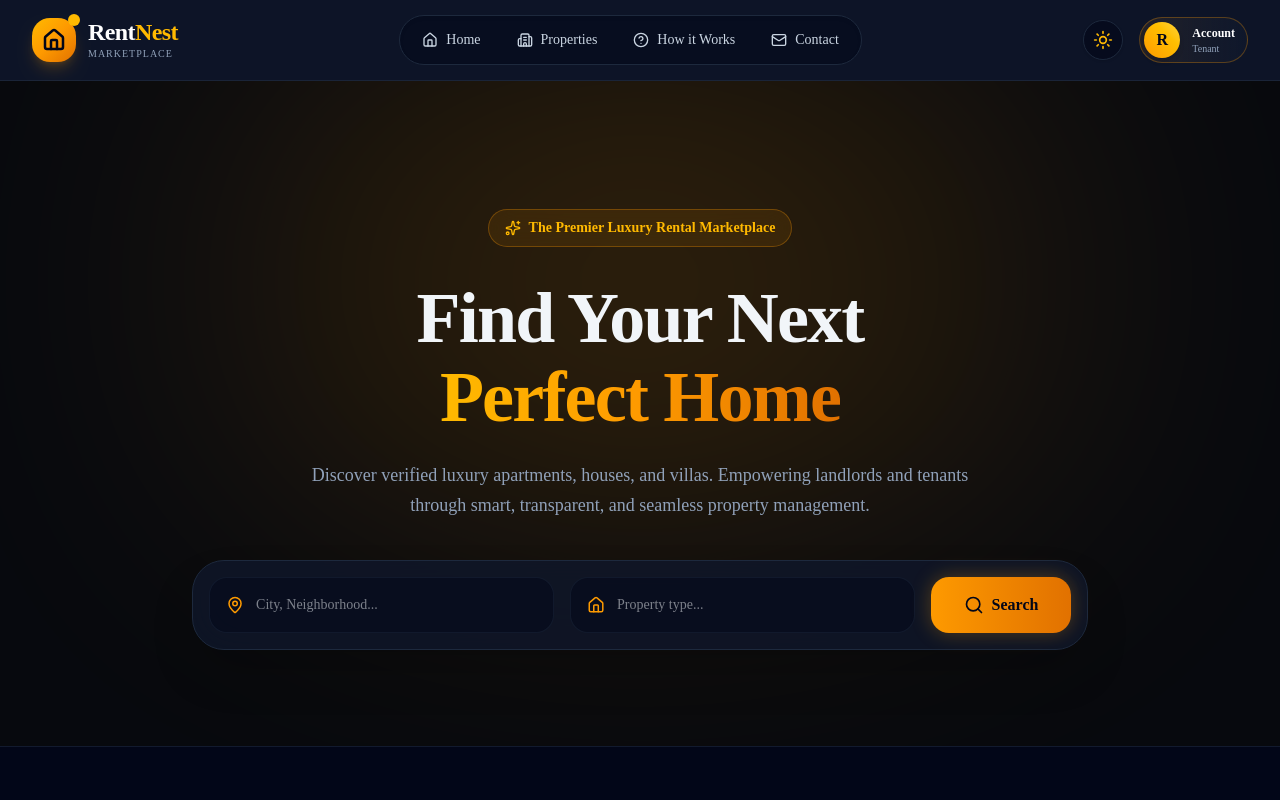
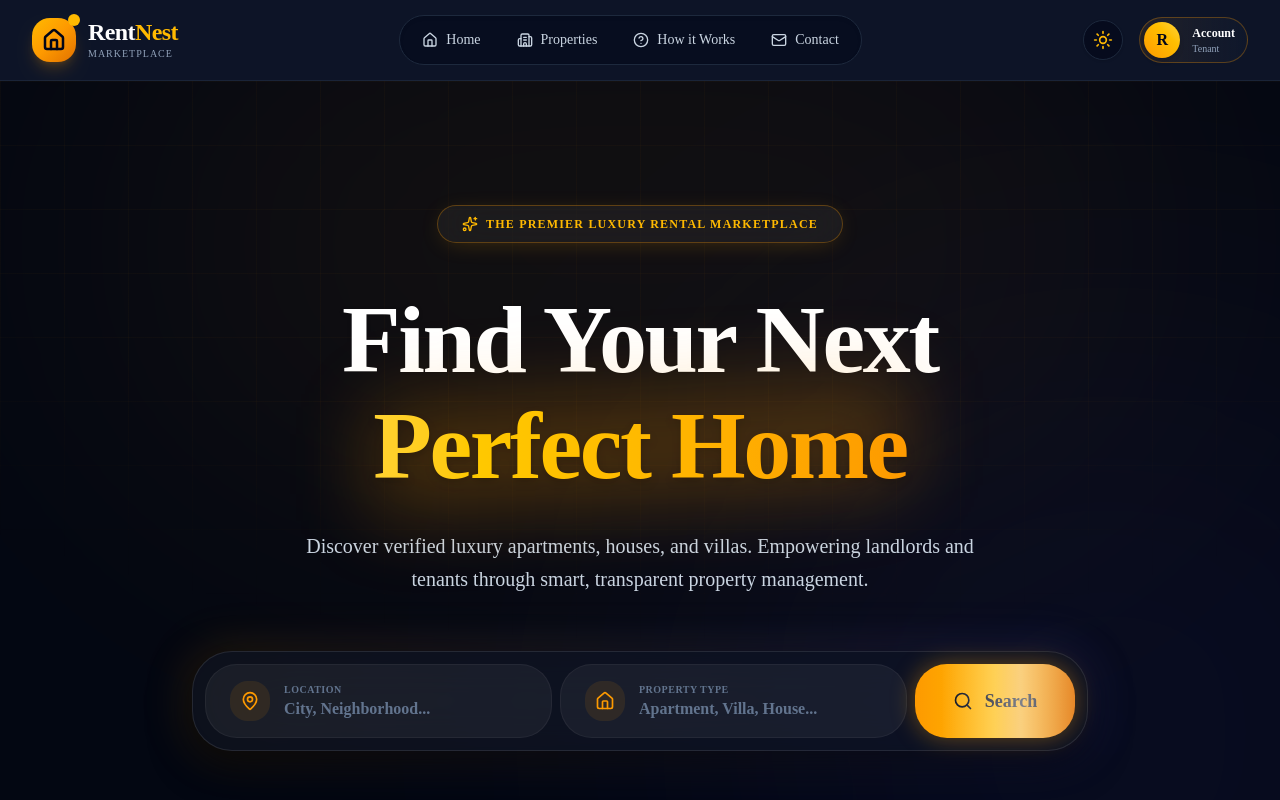
Before and after one commit to tamjid97/RentNest_Frontend, a Next.js app: page / in a window 1280 px wide. Shown: the top 800 px of the page. Built offline with nearby package versions, Linux system fonts and the light colour scheme.

Commit message:
add Perfect Home

```diff
--- a/components/home/Hero.tsx
+++ b/components/home/Hero.tsx
@@ -1,48 +1,155 @@
 'use client'
+
 import { useState } from 'react'
-import { Search, MapPin, Home as HomeIcon, Sparkles } from 'lucide-react'
+import { Search, MapPin, Home as HomeIcon, Sparkles, Star, ShieldCheck, Building } from 'lucide-react'
+import { motion } from 'framer-motion'
 
 export default function Hero() {
   const [searchQuery, setSearchQuery] = useState('')
   const [location, setLocation] = useState('')
 
+  const containerVariants = {
+    hidden: { opacity: 0 },
+    visible: {
+      opacity: 1,
+      transition: { staggerChildren: 0.15, delayChildren: 0.1 }
+    }
+  }
+
+  const itemVariants = {
+    hidden: { opacity: 0, y: 30 },
+    visible: { opacity: 1, y: 0, transition: { duration: 0.8, type: "spring", bounce: 0.3 } }
+  }
+
   return (
-    <section className="relative w-full overflow-hidden pt-24 pb-16 md:pt-32 md:pb-24">
-      <div className="absolute top-0 left-1/2 -translate-x-1/2 w-full max-w-3xl h-[400px] opacity-30 dark:opacity-20 bg-amber-500 rounded-full blur-[150px] pointer-events-none"></div>
+    <section className="relative w-full min-h-[95vh] flex flex-col justify-center overflow-hidden pt-24 pb-16 md:pt-32 md:pb-24 bg-slate-50 dark:bg-[#030712]">
 
-      <div className="relative z-10 mx-auto max-w-7xl px-4 sm:px-6 lg:px-8 flex flex-col items-center text-center">
-        <div className="inline-flex items-center gap-2 rounded-full border border-amber-500/30 bg-amber-500/10 px-4 py-2 text-sm font-semibold text-amber-600 dark:text-amber-400 mb-8 backdrop-blur-md">
-          <Sparkles className="h-4 w-4" />
-          <span>The Premier Luxury Rental Marketplace</span>
+      {/* ================= ULTRA PREMIUM BACKGROUND EFFECTS ================= */}
+      <div className="absolute inset-0 pointer-events-none overflow-hidden">
+        <div className="absolute inset-0 bg-[linear-gradient(to_right,#f59e0b08_1px,transparent_1px),linear-gradient(to_bottom,#f59e0b08_1px,transparent_1px)] bg-[size:4rem_4rem] [mask-image:radial-gradient(ellipse_80%_60%_at_50%_0%,#000_70%,transparent_110%)]"></div>
+
+        <motion.div
+          animate={{ scale: [1, 1.1, 1], opacity: [0.4, 0.6, 0.4] }}
+          transition={{ duration: 8, repeat: Infinity, ease: "easeInOut" }}
+          className="absolute top-[-10%] left-1/2 -translate-x-1/2 w-full max-w-5xl h-[500px] bg-amber-500/20 dark:bg-amber-500/15 rounded-full blur-[140px]"
+        />
+        <motion.div
+          animate={{ scale: [1, 1.3, 1], opacity: [0.2, 0.4, 0.2] }}
+          transition={{ duration: 10, repeat: Infinity, ease: "easeInOut", delay: 1 }}
+          className="absolute bottom-[-10%] right-[-10%] w-[600px] h-[600px] bg-indigo-500/10 dark:bg-indigo-500/20 rounded-full blur-[150px]"
+        />
       </div>
 
-        <h1 className="text-4xl md:text-6xl lg:text-7xl font-extrabold tracking-tight mb-6 leading-[1.1]">
+      {/* ================= MAIN CONTENT ================= */}
+      <div className="relative z-10 mx-auto w-full max-w-7xl px-4 sm:px-6 lg:px-8 flex flex-col items-center text-center">
+
+        <motion.div
+          variants={containerVariants}
+          initial="hidden"
+          animate="visible"
+          className="flex flex-col items-center w-full"
+        >
+          {/* Floating Luxury Badge */}
+          <motion.div variants={itemVariants} className="mb-10">
+            <motion.div
+              animate={{ y: [0, -6, 0] }}
+              transition={{ duration: 4, repeat: Infinity, ease: "easeInOut" }}
+              className="inline-flex items-center gap-2 rounded-full border border-amber-500/30 bg-white/60 dark:bg-white/5 px-6 py-2.5 text-sm font-semibold text-amber-600 dark:text-amber-400 backdrop-blur-xl shadow-[0_4px_24px_-8px_rgba(245,158,11,0.3)]"
+            >
+              <Sparkles className="h-4 w-4" />
+              <span className="tracking-widest uppercase text-[11px] md:text-xs">The Premier Luxury Rental Marketplace</span>
+            </motion.div>
+          </motion.div>
+
+          {/* Premium Headline */}
+          <motion.h1 variants={itemVariants} className="text-5xl md:text-7xl lg:text-8xl font-black tracking-tight mb-8 leading-[1.1] text-slate-900 dark:text-white drop-shadow-sm">
             Find Your Next <br className="hidden md:block" />
-          <span className="text-transparent bg-clip-text bg-gradient-to-r from-amber-400 via-amber-500 to-amber-600">
+            <span className="relative whitespace-nowrap inline-block mt-2 md:mt-0">
+              <span className="absolute -inset-1 block -skew-y-3 bg-amber-500/30 dark:bg-amber-500/40 blur-2xl opacity-60"></span>
+              <span className="relative text-transparent bg-clip-text bg-gradient-to-r from-amber-400 via-amber-500 to-amber-600 dark:from-amber-300 dark:via-amber-400 dark:to-amber-500 drop-shadow-lg">
                 Perfect Home
               </span>
-        </h1>
+            </span>
+          </motion.h1>
 
-        <p className="text-base md:text-lg text-slate-600 dark:text-slate-400 max-w-2xl mx-auto mb-10 leading-relaxed">
-          Discover verified luxury apartments, houses, and villas. Empowering landlords and tenants through smart, transparent, and seamless property management.
-        </p>
+          <motion.p variants={itemVariants} className="text-lg md:text-xl text-slate-600 dark:text-slate-300 max-w-2xl mx-auto mb-14 leading-relaxed font-medium">
+            Discover verified luxury apartments, houses, and villas. Empowering landlords and tenants through smart, transparent property management.
+          </motion.p>
 
-        {/* Floating Search Bar */}
-        <div className="w-full max-w-4xl bg-white/90 dark:bg-slate-900/80 p-3 md:p-4 rounded-[2rem] border border-slate-200 dark:border-slate-800 shadow-2xl backdrop-blur-xl flex flex-col md:flex-row gap-3 md:gap-4">
-          <div className="flex-1 flex items-center gap-3 px-4 py-3 rounded-2xl bg-slate-50 dark:bg-slate-950/50 border border-slate-100 dark:border-slate-800/50">
+          {/* ================= ULTRA CLEAN & PREMIUM SEARCH BAR ================= */}
+          <motion.div variants={itemVariants} className="w-full max-w-4xl relative group z-20">
+            <div className="absolute -inset-1 bg-gradient-to-r from-amber-500/30 to-indigo-500/30 rounded-[2.5rem] blur-xl opacity-50 group-hover:opacity-80 transition duration-700"></div>
+
+            <div className="relative bg-white/80 dark:bg-[#0b1120]/80 p-3 md:p-3 rounded-[2.5rem] border border-white/60 dark:border-white/10 shadow-[0_12px_40px_rgba(0,0,0,0.1)] dark:shadow-[0_12px_40px_rgba(0,0,0,0.6)] backdrop-blur-2xl flex flex-col md:flex-row gap-2">
+
+              {/* Location Input */}
+              <div className="flex-1 flex items-center gap-3.5 px-6 py-4 rounded-[2rem] bg-slate-100/70 dark:bg-white/5 border border-slate-200/60 dark:border-white/5 focus-within:ring-2 focus-within:ring-amber-500/50 focus-within:bg-white dark:focus-within:bg-white/10 transition-all">
+                <div className="p-2.5 bg-amber-500/10 rounded-2xl shrink-0">
                   <MapPin className="h-5 w-5 text-amber-500" />
-            <input type="text" placeholder="City, Neighborhood..." value={location} onChange={(e) => setLocation(e.target.value)} className="w-full bg-transparent outline-none text-sm font-medium" />
                 </div>
-          <div className="flex-1 flex items-center gap-3 px-4 py-3 rounded-2xl bg-slate-50 dark:bg-slate-950/50 border border-slate-100 dark:border-slate-800/50">
+                <div className="flex flex-col text-left w-full">
+                  <span className="text-[10px] font-bold uppercase tracking-wider text-slate-400 dark:text-slate-500">Location</span>
+                  <input
+                    type="text"
+                    placeholder="City, Neighborhood..."
+                    value={location}
+                    onChange={(e) => setLocation(e.target.value)}
+                    className="w-full bg-transparent outline-none text-sm md:text-base font-semibold text-slate-900 dark:text-slate-100 placeholder:text-slate-400 dark:placeholder:text-slate-500"
+                  />
+                </div>
+              </div>
+
+              {/* Property Type Input */}
+              <div className="flex-1 flex items-center gap-3.5 px-6 py-4 rounded-[2rem] bg-slate-100/70 dark:bg-white/5 border border-slate-200/60 dark:border-white/5 focus-within:ring-2 focus-within:ring-amber-500/50 focus-within:bg-white dark:focus-within:bg-white/10 transition-all">
+                <div className="p-2.5 bg-amber-500/10 rounded-2xl shrink-0">
                   <HomeIcon className="h-5 w-5 text-amber-500" />
-            <input type="text" placeholder="Property type..." value={searchQuery} onChange={(e) => setSearchQuery(e.target.value)} className="w-full bg-transparent outline-none text-sm font-medium" />
                 </div>
-          <button className="flex items-center justify-center gap-2 rounded-2xl bg-gradient-to-r from-amber-500 to-amber-600 px-8 py-4 text-slate-950 font-bold text-base hover:scale-105 transition-all shadow-[0_0_20px_rgba(245,158,11,0.3)] min-w-[140px]">
-            <Search className="h-5 w-5" />
+                <div className="flex flex-col text-left w-full">
+                  <span className="text-[10px] font-bold uppercase tracking-wider text-slate-400 dark:text-slate-500">Property Type</span>
+                  <input
+                    type="text"
+                    placeholder="Apartment, Villa, House..."
+                    value={searchQuery}
+                    onChange={(e) => setSearchQuery(e.target.value)}
+                    className="w-full bg-transparent outline-none text-sm md:text-base font-semibold text-slate-900 dark:text-slate-100 placeholder:text-slate-400 dark:placeholder:text-slate-500"
+                  />
+                </div>
+              </div>
+
+              {/* Search Button */}
+              <button className="relative overflow-hidden flex items-center justify-center gap-3 rounded-[2rem] bg-gradient-to-r from-amber-500 via-amber-400 to-amber-600 px-8 py-5 text-slate-950 font-extrabold text-base md:text-lg hover:scale-[1.02] active:scale-[0.98] transition-all shadow-[0_0_25px_rgba(245,158,11,0.4)] min-w-[160px] group/btn">
+                <Search className="h-5 w-5 transition-transform group-hover/btn:rotate-90 duration-300" />
                 <span>Search</span>
+                <div className="absolute inset-0 -translate-x-full bg-gradient-to-r from-transparent via-white/50 to-transparent animate-[shimmer_2.5s_infinite_linear]"></div>
               </button>
             </div>
+          </motion.div>
+
+          {/* ================= TRUST STATS ================= */}
+          <motion.div variants={itemVariants} className="mt-14 flex flex-wrap items-center justify-center gap-8 md:gap-14 text-slate-600 dark:text-slate-400 text-sm md:text-base font-semibold">
+            <div className="flex items-center gap-3 hover:text-amber-500 transition-colors cursor-default">
+              <div className="p-2.5 bg-white dark:bg-white/5 shadow-sm border border-slate-100 dark:border-white/10 rounded-full"><Building className="h-5 w-5 text-amber-500" /></div>
+              <span>10,000+ Properties</span>
             </div>
+            <div className="flex items-center gap-3 hover:text-amber-500 transition-colors cursor-default">
+              <div className="p-2.5 bg-white dark:bg-white/5 shadow-sm border border-slate-100 dark:border-white/10 rounded-full"><ShieldCheck className="h-5 w-5 text-amber-500" /></div>
+              <span>Verified Listings</span>
+            </div>
+            <div className="flex items-center gap-3 hover:text-amber-500 transition-colors cursor-default">
+              <div className="p-2.5 bg-white dark:bg-white/5 shadow-sm border border-slate-100 dark:border-white/10 rounded-full"><Star className="h-5 w-5 text-amber-500" /></div>
+              <span>4.9/5 User Ratings</span>
+            </div>
+          </motion.div>
+
+        </motion.div>
+      </div>
+
+      <style>{`
+        @keyframes shimmer {
+          0% { transform: translateX(-100%); }
+          100% { transform: translateX(200%); }
+        }
+      `}</style>
     </section>
   )
 }
```
Lines whose indentation alone changed are shown as unchanged.
